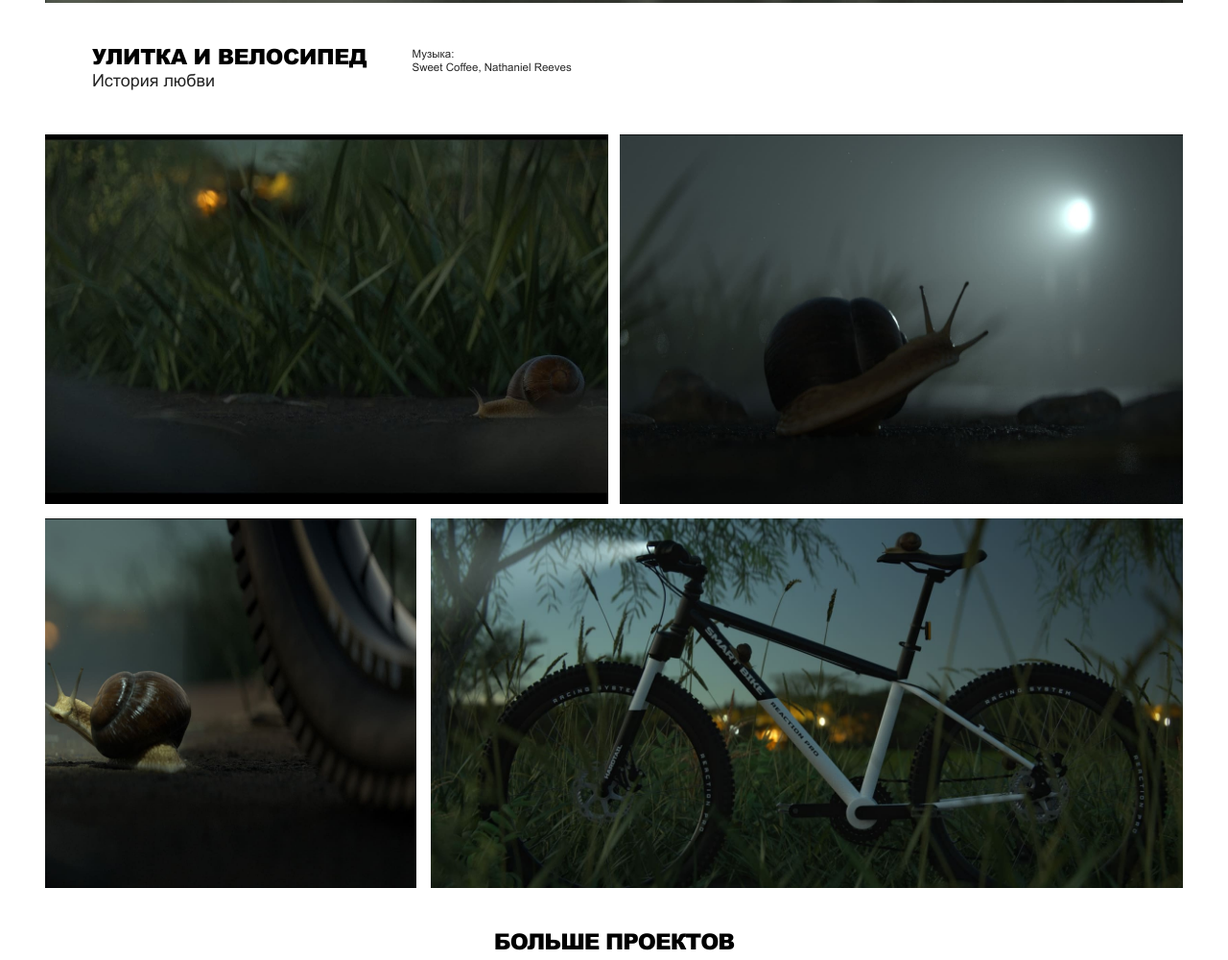
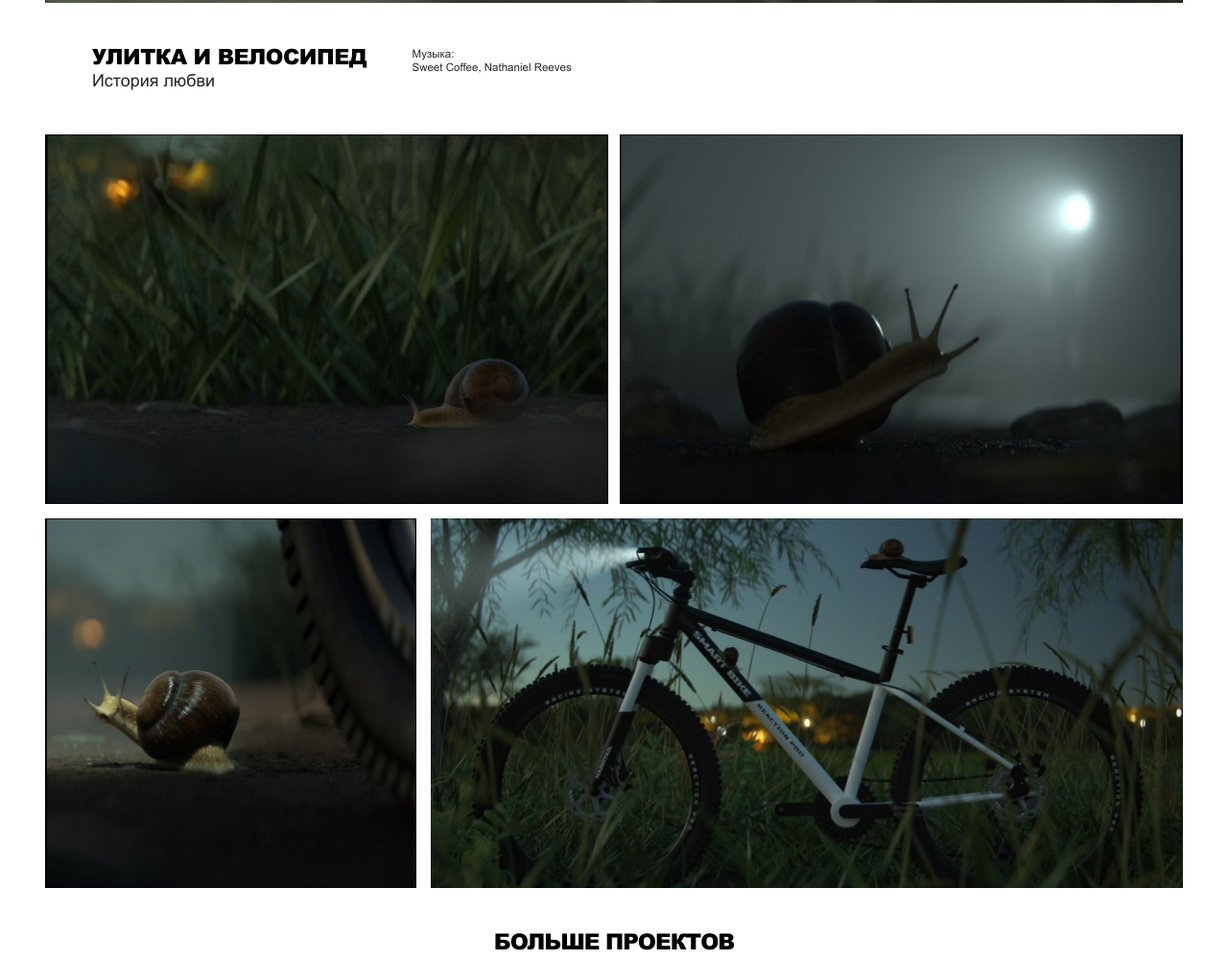
Before and after one commit to egorrya/design-landing, a website: page projects/snailsike.html in a window 1280 px wide. Shown: the part 497-1497 px from the top of the page at 96% size. Drawn offline with Linux system fonts and the light colour scheme.

Commit message:
snailandbike images

```diff
--- a/projects/snailsike.html
+++ b/projects/snailsike.html
@@ -85,28 +85,27 @@
         <div class="project__gallery">
           <div class="project__image project__image--half">
             <img
-              src="./../img/projects/snail-and-bike/Bike_and_Snail_03.jpg"
+              src="./../img/projects/snail-and-bike/Oleg_krisanov_SnailAndBike01.jpg"
               alt=""
             />
           </div>
 
           <div class="project__image project__image--half">
             <img
-              src="./../img/projects/snail-and-bike/Bike_and_Snail_04.jpg"
+              src="./../img/projects/snail-and-bike/Oleg_krisanov_SnailAndBike02.jpg"
               alt=""
             />
           </div>
           <div class="project__image project__image--50-desktop">
             <img
-              src="./../img/projects/snail-and-bike/Bike_and_Snail_05.jpg"
+              src="./../img/projects/snail-and-bike/Oleg_krisanov_SnailAndBike03.jpg"
               alt=""
             />
           </div>
 
           <div class="project__image">
             <img
-              style="min-height: 120%; width: 120%"
-              src="./../img/projects/snail-and-bike/Bike_and_Snail_02.jpg"
+              src="./../img/projects/snail-and-bike/Oleg_krisanov_SnailAndBike04.jpg"
               alt=""
             />
           </div>
```
Also changed, not shown: en/projects/snailsike.html (+4 -5 lines), img/projects/snail-and-bike/Oleg_krisanov_SnailAndBike01.jpg (added), img/projects/snail-and-bike/Oleg_krisanov_SnailAndBike02.jpg (added), img/projects/snail-and-bike/Oleg_krisanov_SnailAndBike03.jpg (added), img/projects/snail-and-bike/Oleg_krisanov_SnailAndBike04.jpg (added), 3 other files.
